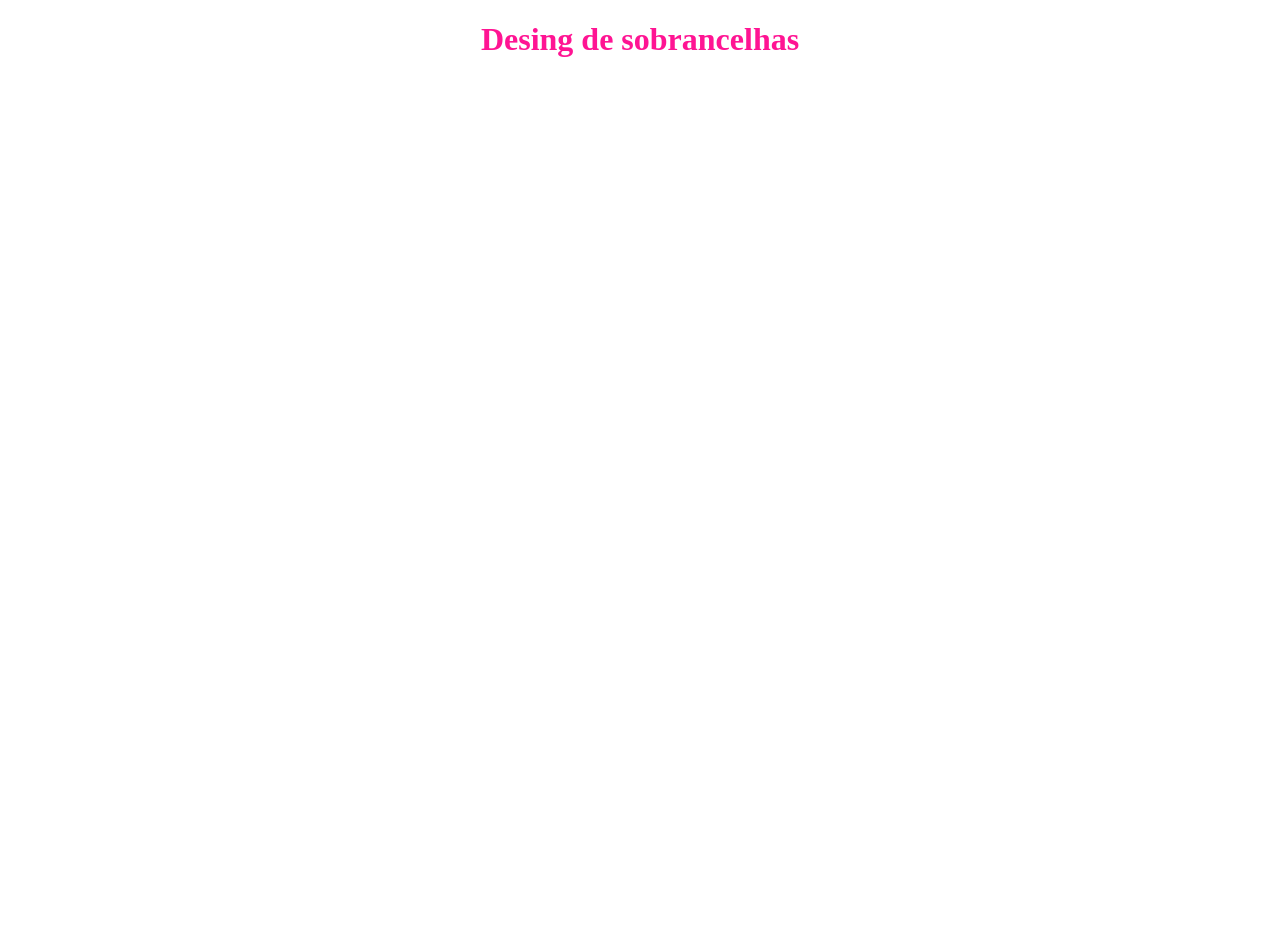
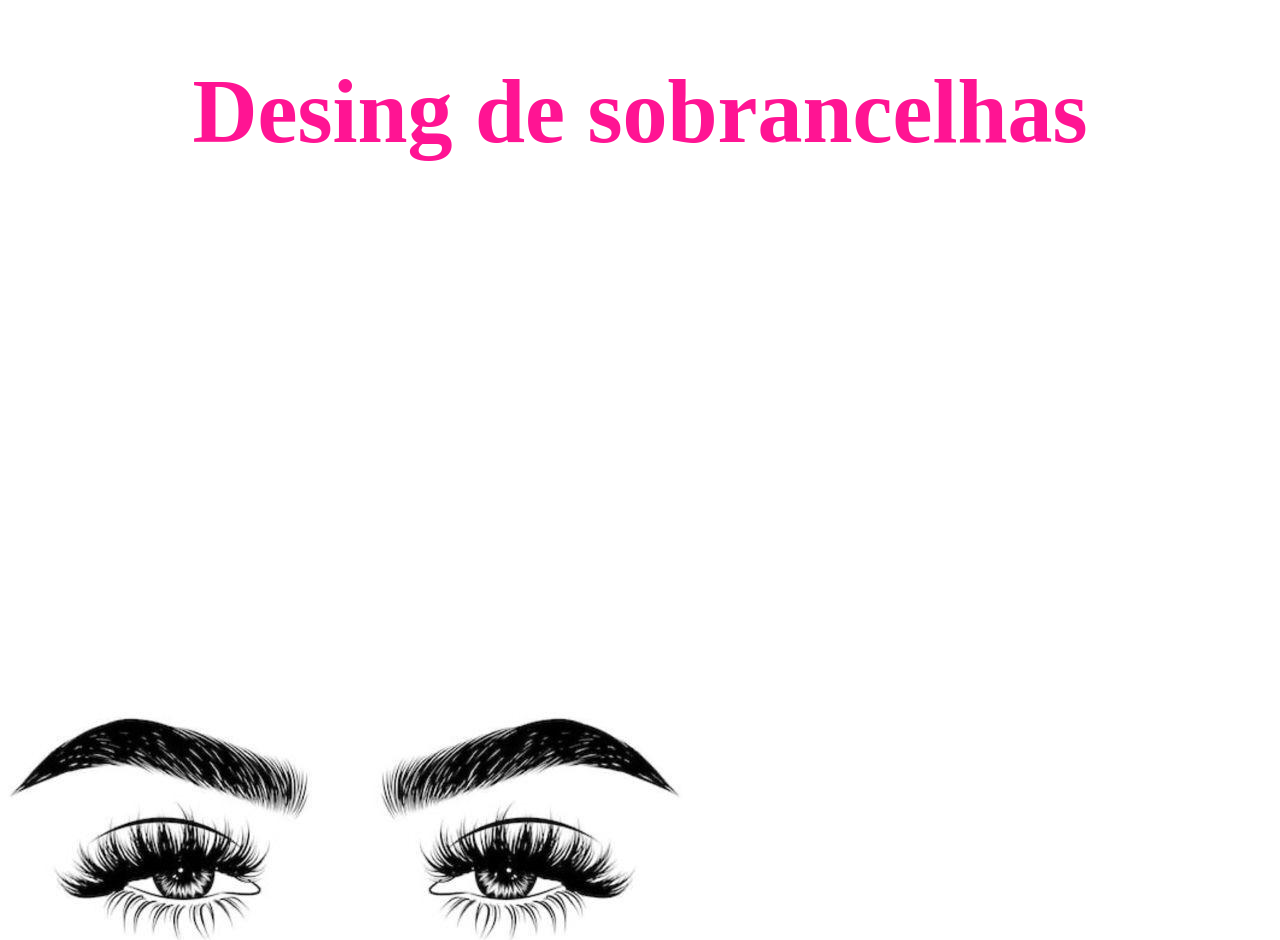
Before and after one commit to stephany10/pensamento-computacional, a plain HTML site: page index.html in a window 1280 px wide. Shown: the top 940 px of the page. Before the commit the page ends 800 px from the top, so only its background shows below. Drawn offline with Linux system fonts and the light colour scheme.

Commit message:
Add files via upload

```diff
--- a/index.html
+++ b/index.html
@@ -7,5 +7,7 @@
   </head>
   <body>
     <h1 class="titulo"> Desing de sobrancelhas </h1>
-  </body>
+
+    <img class="capa-imagem" src="capa.jpeg">
+    </body>
 </html>
--- a/style.css
+++ b/style.css
@@ -1,4 +1,9 @@
 .titulo{
+  font-size: 90px;
   text-align: center;
   color: #FF1493
 }
+
+.capa-imagem{
+  s
+}
```
Also changed, not shown: capa.jpeg (added).
